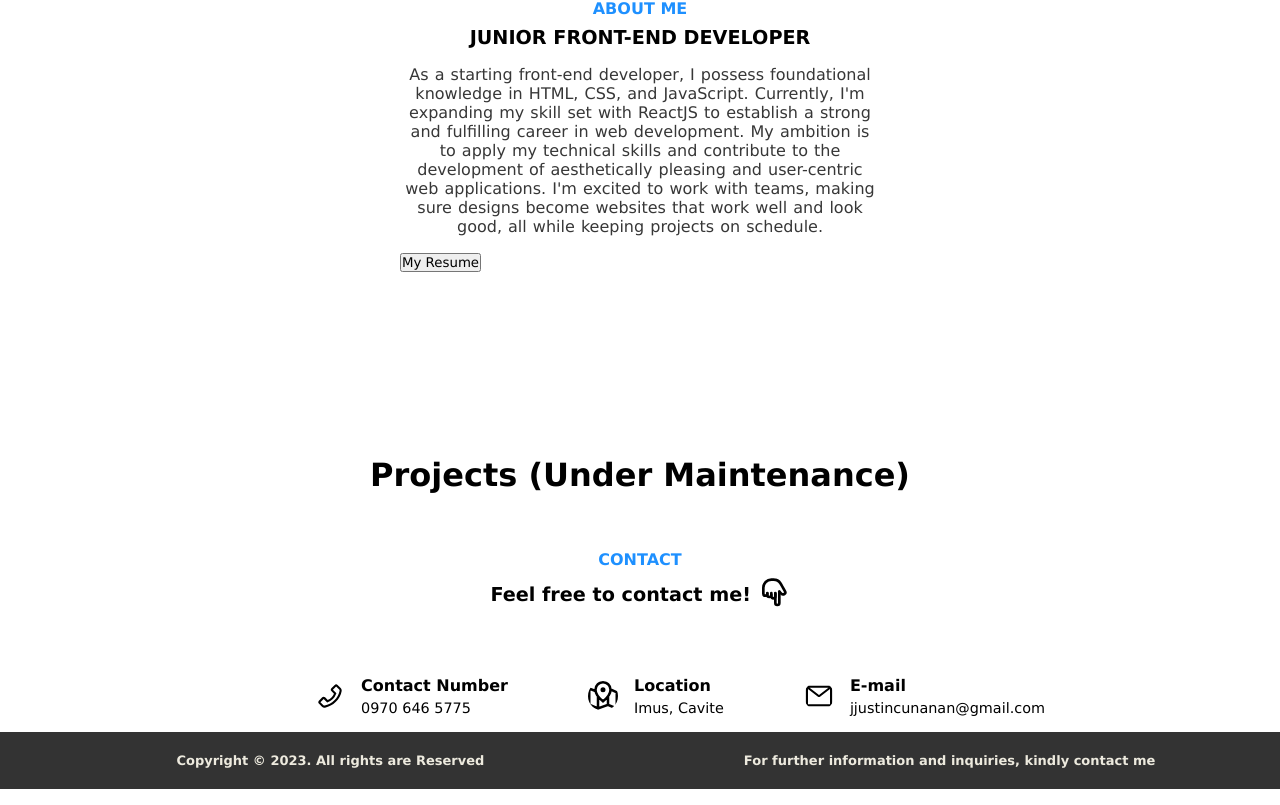
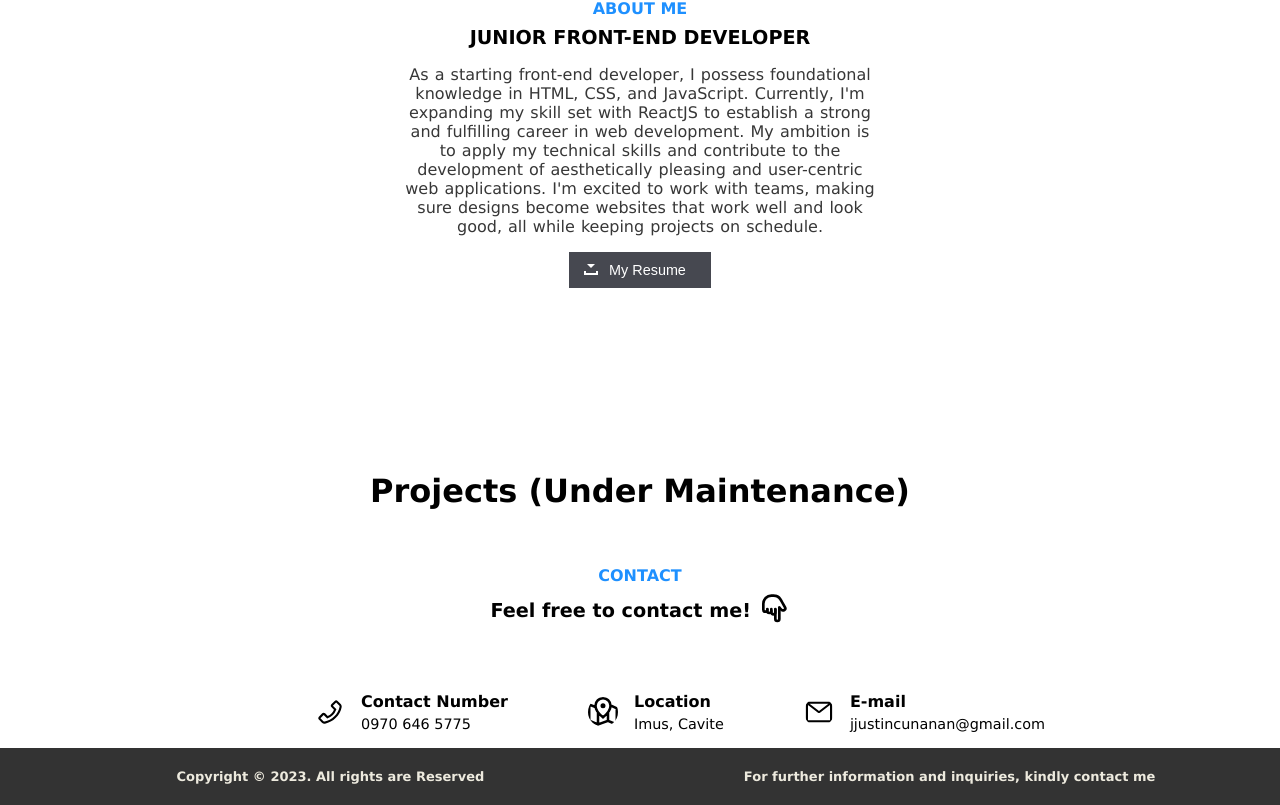
Before and after one commit to jstncnnn/portfolio, a React (Create React App) app: page / in a window 1280 px wide. Shown: the part 1285-2090 px from the top of the page. Built offline with nearby package versions, Linux system fonts and the light colour scheme.

Commit message:
resume-btn

```diff
--- a/src/components/AboutMe.css
+++ b/src/components/AboutMe.css
@@ -61,6 +61,88 @@
   .content-side p {
     letter-spacing: 0;
   }
+
+  .resume-btn {
+    display: flex;
+    justify-content: center;
+  }
+}
+.buttonDownload {
+  display: inline-block;
+  position: relative;
+  padding: 10px 25px;
+  background-color: #464850;
+  color: white;
+  font-family: sans-serif;
+  text-decoration: none;
+  font-size: 0.9em;
+  text-align: center;
+  text-indent: 15px;
+  border: none;
+}
+
+.buttonDownload:hover {
+  background-color: #1e90ff;
+  color: white;
+}
+
+.buttonDownload:before,
+.buttonDownload:after {
+  content: " ";
+  display: block;
+  position: absolute;
+  left: 15px;
+  top: 52%;
+}
+
+.buttonDownload:before {
+  width: 10px;
+  height: 2px;
+  border-style: solid;
+  border-width: 0 2px 2px;
+}
+
+.buttonDownload:after {
+  width: 0;
+  height: 0;
+  margin-left: 3px;
+  margin-top: -7px;
+  border-style: solid;
+  border-width: 4px 4px 0 4px;
+  border-color: transparent;
+  border-top-color: inherit;
+  animation: downloadArrow 1s linear infinite;
+  animation-play-state: paused;
+}
+
+.buttonDownload:hover:before {
+  border-color: #cdefbd;
+}
+
+.buttonDownload:hover:after {
+  border-top-color: #cdefbd;
+  animation-play-state: running;
+}
+
+@keyframes downloadArrow {
+  0% {
+    margin-top: -7px;
+    opacity: 1;
+  }
+
+  0.001% {
+    margin-top: -15px;
+    opacity: 0.4;
+  }
+
+  50% {
+    opacity: 1;
+  }
+
+  100% {
+    margin-top: 0;
+    opacity: 0.4;
+  }
 }
 
 @media (max-width: 460px) {
--- a/src/components/AboutMe.js
+++ b/src/components/AboutMe.js
@@ -23,9 +23,11 @@ function AboutMe() {
           sure designs become websites that work well and look good, all while
           keeping projects on schedule.
         </p>
-        <a href={Resume} download="Resume.pdf">
-          <button>My Resume</button>
-        </a>
+        <div className="resume-btn">
+          <a href={Resume} download="Resume.pdf">
+            <button class="buttonDownload">My Resume</button>
+          </a>
+        </div>
       </div>
     </div>
   );
```
